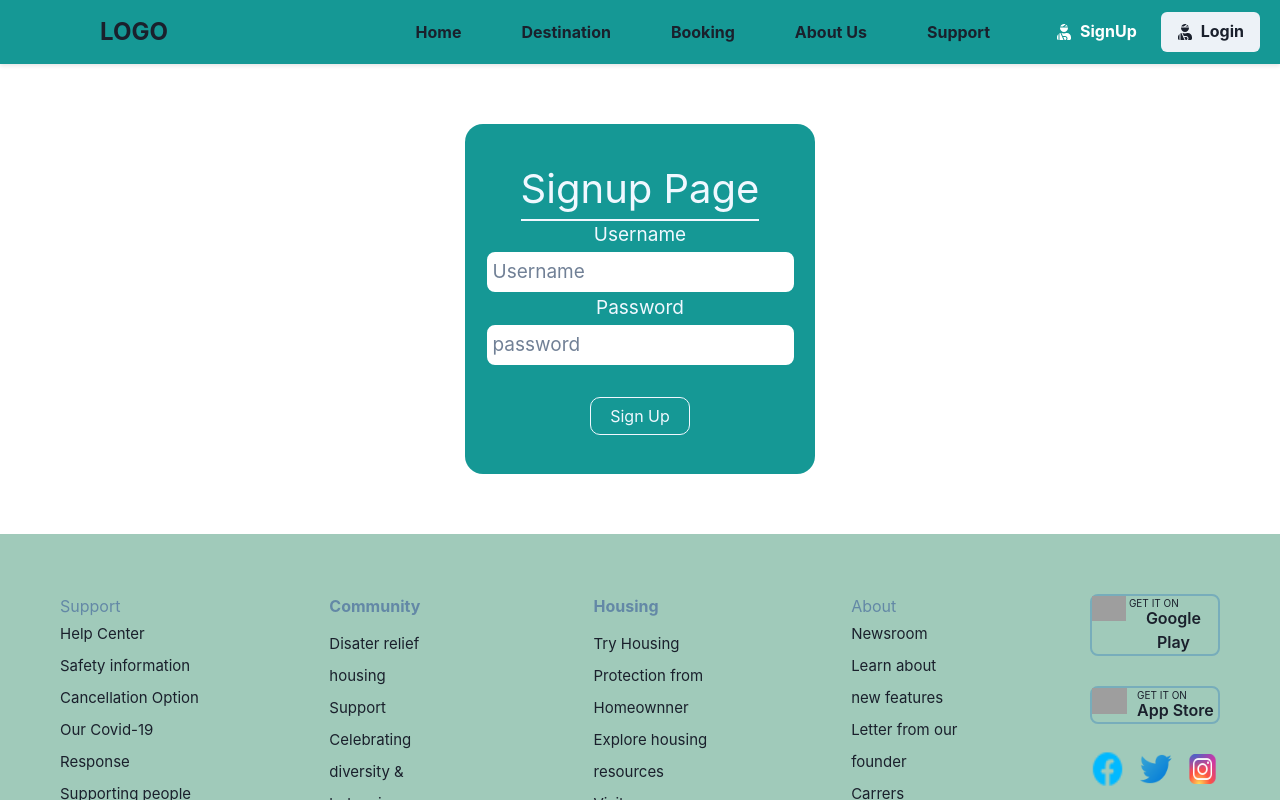
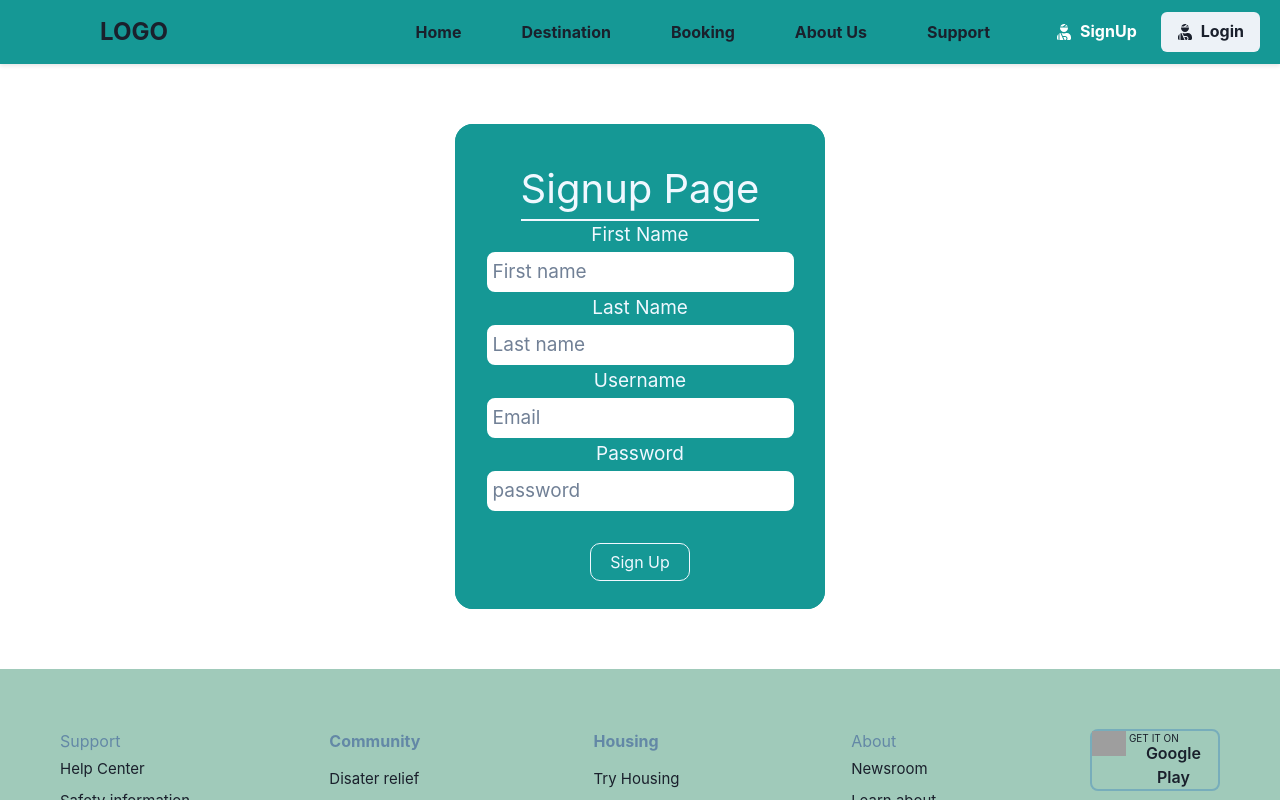
Before and after one commit to praveen4898/Bon_Voyage-Travel, a React (Create React App) app: page /signup in a window 1280 px wide. Shown: the top 800 px of the page. Built offline with nearby package versions, Linux system fonts and the light colour scheme; grey boxes are pictures that could not be loaded.

Commit message:
loginsignupauthsuccess

```diff
--- a/src/App.js
+++ b/src/App.js
@@ -16,6 +16,7 @@ function App() {
     <div className="App">
      { (mail==='admin@gmail.com')?<Allroutes />:
      <>
+
        <Navbar/>
       <Allroutes />
       <FooterSection />
--- /dev/null
+++ b/src/CSS/login.css
@@ -0,0 +1,38 @@
+.signuppage {
+    width: 350px;
+    height: 350px;
+    margin:60px auto 60px auto;
+    background-color: #159895;
+    border-radius: 18px;
+}
+
+.heading {
+    padding-top: 35px;
+    border-bottom: 2px solid aliceblue;
+    color: aliceblue;
+}
+
+.usernamelogin {
+    margin: auto;
+    color: black;
+    border: 2px solid #159895;
+    padding: 6px;
+    border-radius: 10px;
+}
+
+.passwordlogin {
+    color: black;
+    margin: auto;
+    border: 2px solid #159895;
+    padding: 6px;
+    border-radius: 10px;
+}
+
+.btn {
+    margin-top: 30px;
+    width: 100px;
+    color: aliceblue;
+    border: 1px solid aliceblue;
+    border-radius: 10px;
+    padding: 6px;
+}
--- a/src/CSS/signup.css
+++ b/src/CSS/signup.css
@@ -1,4 +1,4 @@
-.signuppage {
+/* .signuppage {
     width: 350px;
     height: 350px;
     margin:60px auto 60px auto;
@@ -38,4 +38,45 @@
 }
 .signuppage.active{
     opacity: 0;
+} */
+
+
+
+.signup {
+    width: 370px;
+    height: 485px;
+    margin:60px auto 60px auto;
+    background-color: #159895;
+    border-radius: 18px;
 }
+
+.heading {
+    padding-top: 35px;
+    border-bottom: 2px solid aliceblue;
+    color: aliceblue;
+}
+
+.username {
+    margin: auto;
+    color: black;
+    border: 2px solid #159895;
+    padding: 6px;
+    border-radius: 10px;
+}
+
+.password {
+    color: black;
+    margin: auto;
+    border: 2px solid #159895;
+    padding: 6px;
+    border-radius: 10px;
+}
+
+.btn {
+    margin-top: 30px;
+    width: 100px;
+    color: aliceblue;
+    border: 1px solid aliceblue;
+    border-radius: 10px;
+    padding: 6px;
+}
--- a/src/Components/LoginForm.jsx
+++ b/src/Components/LoginForm.jsx
@@ -1,13 +1,13 @@
 import React, { useState } from 'react';
 import axios from 'axios';
-import "../CSS/signup.css"
+import "../CSS/login.css"
 import { useDispatch } from 'react-redux';
 import { loginUser } from '../Redux/action';
 import {useNavigate} from 'react-router-dom';
 import { useToast } from '@chakra-ui/react';
 export const Loginform = () => {
     const [formData, setFormData] = useState({
-        username: '',
+        email: '',
         password: '',
       });
 
@@ -63,11 +63,11 @@ export const Loginform = () => {
                     Username
                     <br />
                     <input
-                        className='username'
+                        className='usernamelogin'
                         type="text"
-                        name="username"
-                        placeholder='Username'
-                        value={formData.username}
+                        name="email"
+                        placeholder='email'
+                        value={formData.email}
                         onChange={handleChange}
                     />
                 </label>
--- a/src/Components/SignupForm.jsx
+++ b/src/Components/SignupForm.jsx
@@ -3,14 +3,18 @@ import axios from 'axios';
 import "../CSS/signup.css"
 import { useDispatch, useSelector } from 'react-redux'
 import { registerUser } from '../Redux/action';
+import { useNavigate } from 'react-router-dom';
+
 
 
 export const SignupForm = () => {
     const [formData, setFormData] = useState({
-        username: '',
+        firstName:'',
+        lastName:'',
+        email: '',
         password: '',
     });
-
+    const navigate=useNavigate();
  const dispatch= useDispatch();
 
 const users=useSelector((store)=>store.users)
@@ -25,6 +29,7 @@ console.log(users)
     const handleSubmit = (e) => {
         e.preventDefault();
         dispatch(registerUser(formData))
+        navigate('/login')
 
         // try {
         //     const response = await axios.post('https://mockserver-3.onrender.com/users', formData);
@@ -36,18 +41,79 @@ console.log(users)
 
     };
     return (
-        <div className='signuppage'>
+    //     <div className='signuppage'>
+    //         <h1 className='heading' style={{width:"fit-content", margin:"auto", fontSize:"40px"}}>Signup Page</h1>
+    //         <form onSubmit={handleSubmit}>
+    //             <label style={{margin:"auto", color:"aliceblue", fontSize:"19px",}}>
+    //                 Username
+    //                 <br />
+    //                 <input
+    //                     className='username'
+    //                     type="text"
+    //                     name="username"
+    //                     placeholder='Username'
+    //                     value={formData.username}
+    //                     onChange={handleChange}
+    //                 />
+    //             </label>
+    //             <br />
+    //             <label style={{margin:"auto", color:"aliceblue", fontSize:"19px"}}>
+    //                 Password
+    //                 <br />
+    //                 <input
+    //                     className='password'
+    //                     type="password"
+    //                     name="password"
+    //                     placeholder='password'
+    //                     value={formData.password}
+    //                     onChange={handleChange}
+    //                 />
+    //             </label>
+    //             <br />
+    //             <button className='btn' type="submit">Sign Up</button>
+    //         </form>
+    //     </div>
+    // )
+
+
+<div className='signup'>
             <h1 className='heading' style={{width:"fit-content", margin:"auto", fontSize:"40px"}}>Signup Page</h1>
             <form onSubmit={handleSubmit}>
+            <label style={{margin:"auto", color:"aliceblue", fontSize:"19px",}}>
+                    First Name
+                    <br />
+                    <input
+                        className='username'
+                        type="text"
+                        name="firstName"
+                        placeholder='First name'
+                        value={formData.firstName}
+                        onChange={handleChange}
+                    />
+                </label>
+                <br />
+                <label style={{margin:"auto", color:"aliceblue", fontSize:"19px",}}>
+                    Last Name
+                    <br />
+                    <input
+                        className='username'
+                        type="text"
+                        name="lastName"
+                        placeholder='Last name'
+                        value={formData.lastName}
+                        onChange={handleChange}
+                    />
+                </label>
+                <br />
                 <label style={{margin:"auto", color:"aliceblue", fontSize:"19px",}}>
                     Username
                     <br />
                     <input
                         className='username'
-                        type="text"
-                        name="username"
-                        placeholder='Username'
-                        value={formData.username}
+                        type="email"
+                        name="email"
+                        placeholder='Email'
+                        value={formData.email}
                         onChange={handleChange}
                     />
                 </label>
@@ -65,10 +131,18 @@ console.log(users)
                     />
                 </label>
                 <br />
-                <button className='btn' type="submit">Sign Up</button>
+                    <button className='btn' type="submit">Sign Up</button>
             </form>
         </div>
     )
+
+
+
+
+
+
+
+
 };
 
 export default SignupForm;
--- a/src/Redux/action.js
+++ b/src/Redux/action.js
@@ -134,11 +134,11 @@ export const loginUser=(formData)=>(dispatch)=>{
 
 
   dispatch({type:LOGIN_REQUEST})
-  axios.get('https://mockserver-3.onrender.com/users',formData)
+  axios.get('https://mockserver-3.onrender.com/users')
   .then((res)=>{
     console.log(res.data)
   let allow=res.data.find((el)=>
-el.username==formData.username && el.password==formData.password
+el.email==formData.email && el.password==formData.password
   )
 console.log(allow)
 
```
